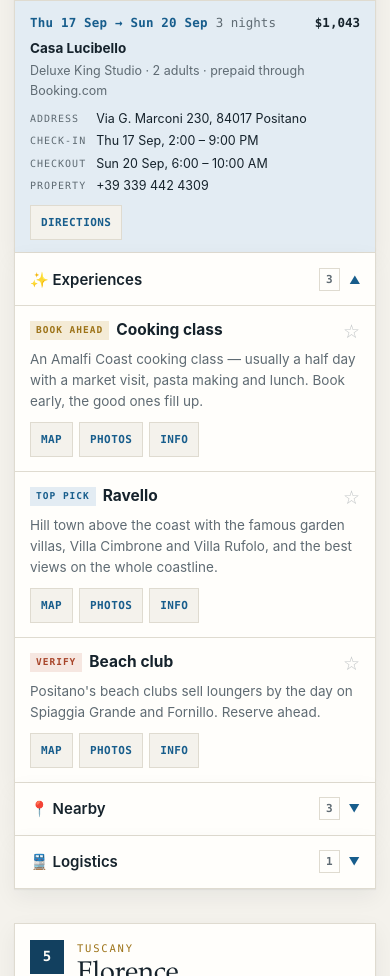
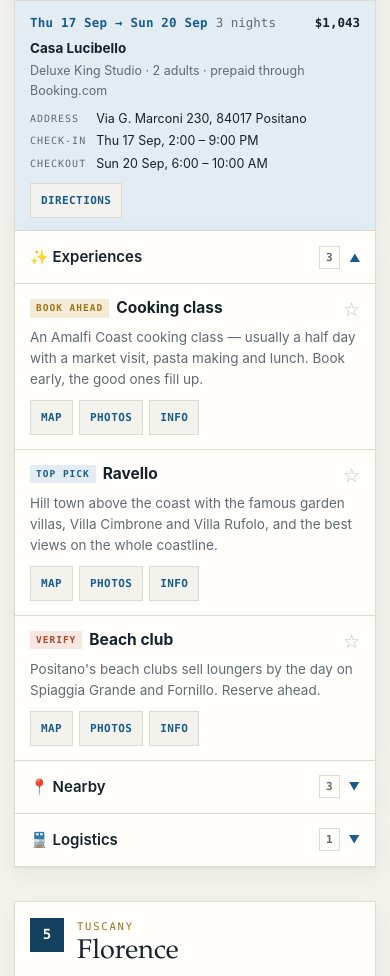
Before and after one commit to FSMarketing123/Stephanie_2026, a plain HTML site: page index.html in a window 390 px wide. Shown: the part 4808-5784 px from the top of the page. Drawn offline with Linux system fonts and the light colour scheme.

Commit message:
Remove property phone number from Positano stay
Co-Authored-By: Claude Opus 5 <noreply@anthropic.com>

```diff
--- a/index.html
+++ b/index.html
@@ -378,7 +378,7 @@ const TRIP = [
   stay:{ in:"Thu 17 Sep", out:"Sun 20 Sep", nights:3, cost:"$1,043",
          hotel:"Casa Lucibello", sub:"Deluxe King Studio · 2 adults · prepaid through Booking.com",
          addr:"Via G. Marconi 230, 84017 Positano",
-         rows:[["Check-in","Thu 17 Sep, 2:00 – 9:00 PM"],["Checkout","Sun 20 Sep, 6:00 – 10:00 AM"],["Property","+39 339 442 4309"]] },
+         rows:[["Check-in","Thu 17 Sep, 2:00 – 9:00 PM"],["Checkout","Sun 20 Sep, 6:00 – 10:00 AM"]] },
   groups:[
     { title:"✨ Experiences", items:[
       {n:"Cooking class", d:"An Amalfi Coast cooking class — usually a half day with a market visit, pasta making and lunch. Book early, the good ones fill up.", tag:"book", q:"Positano cooking class"},
```
